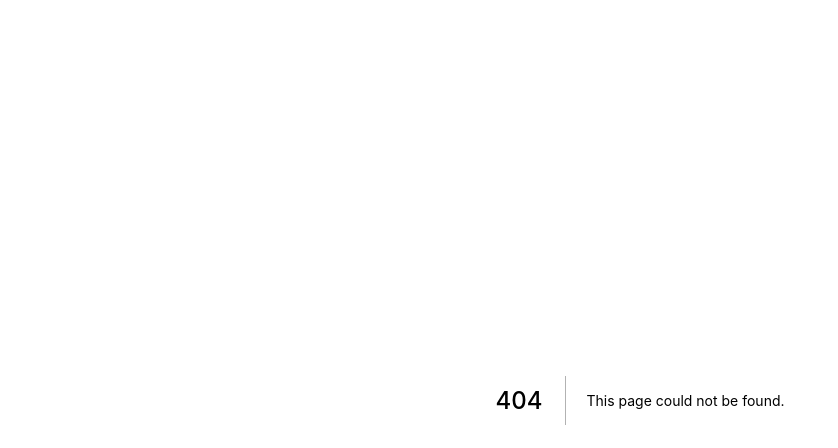
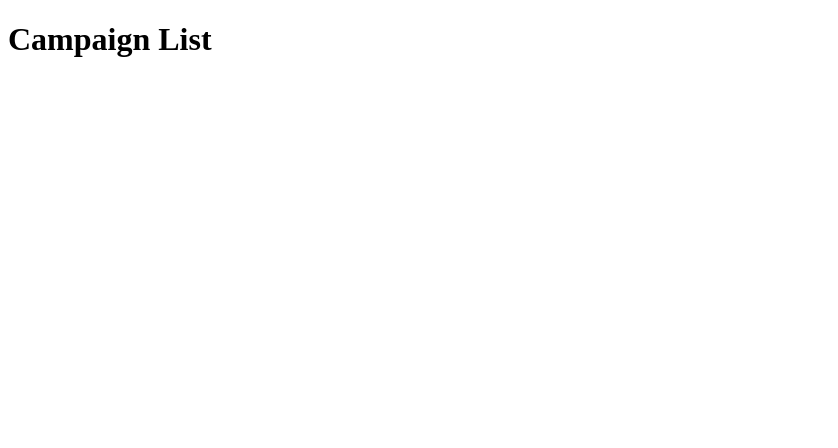
Before and after one commit to JulianNicholls/Blockchain-Course, a Next.js app in the folder campaign/: page / in a window 1280 px wide. Before the commit this address had no page. Shown: the top 448 px of the page, without its empty margins (0-838 px from the left). Built offline with nearby package versions, Linux system fonts and the light colour scheme.

Commit message:
Set up interface to deployed CampaignFactory

```diff
--- /dev/null
+++ b/campaign/ethereum/web3.js
@@ -0,0 +1,6 @@
+import Web3 from 'web3';
+
+export const mmProvider = window.web3.currentProvider;
+const web3 = new Web3(mmProvider);
+
+export default web3;
--- a/campaign/pages/newcampaign.js
+++ b/campaign/pages/index.js
@@ -1,5 +1,5 @@
 import React from 'react';
 
 export default () => {
-  return <h1>New Campaign page</h1>;
+  return <h1>Campaign List</h1>;
 };
--- a/campaign/pages/show.js
+++ /dev/null
@@ -1,5 +0,0 @@
-import React from 'react';
-
-export default () => {
-  return <h1>Show page</h1>;
-};
```
Also changed, not shown: campaign/ethereum/factory.js (added, +10 -0 lines).
